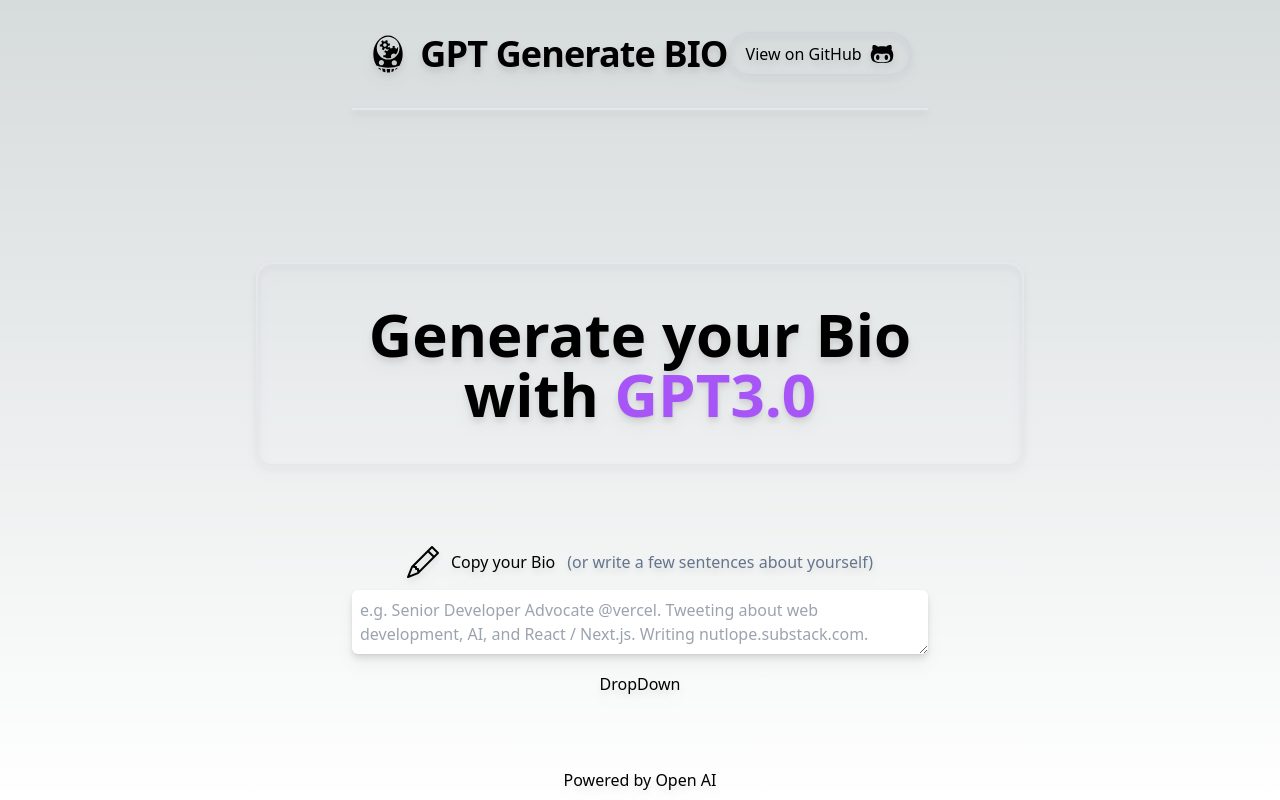
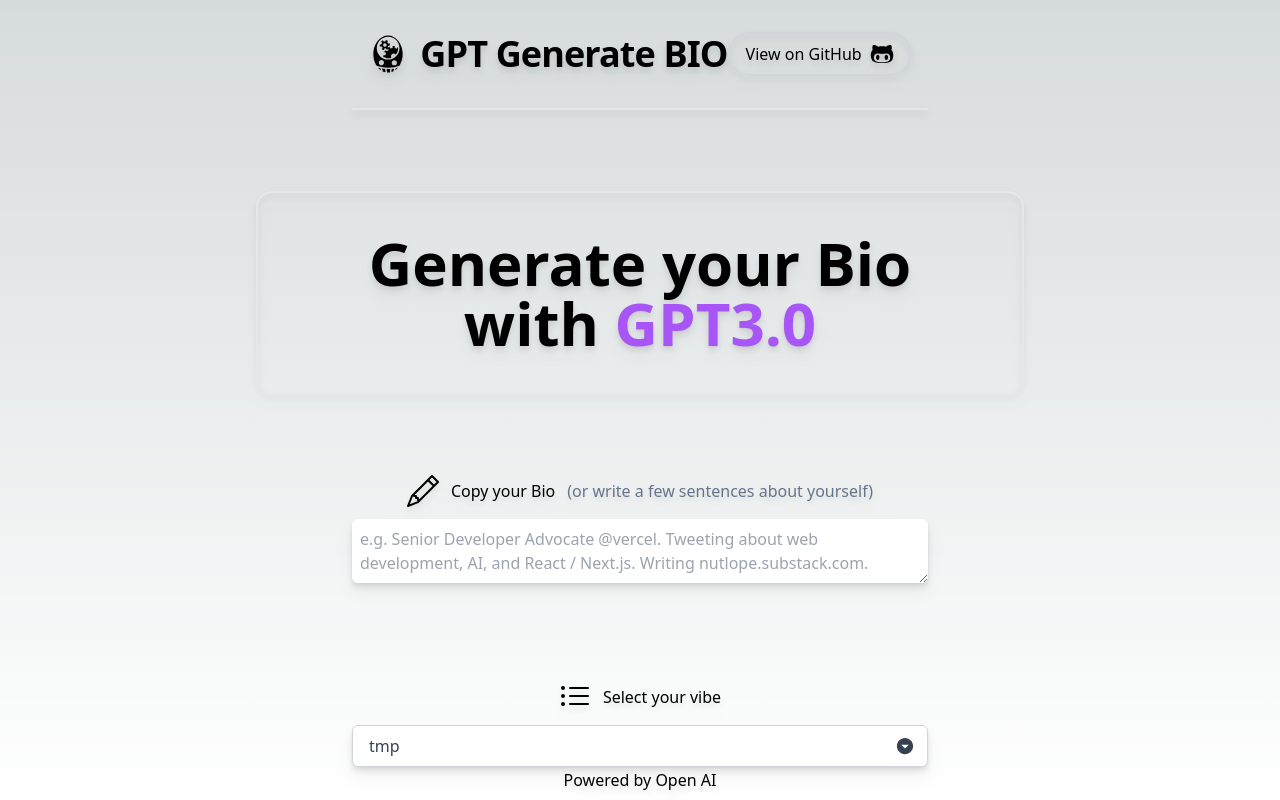
Before and after one commit to shutootaki/gpt-generate-bio, a Next.js app: page / in a window 1280 px wide. Built offline with nearby package versions, Linux system fonts and the light colour scheme.

Commit message:
feat: drop down

```diff
--- a/components/DropDown.tsx
+++ b/components/DropDown.tsx
@@ -1,5 +1,81 @@
-import React from "react";
+import { Menu, Transition } from "@headlessui/react";
+import { IoMdArrowDropdownCircle } from "react-icons/io";
+import { BsListUl } from "react-icons/bs";
+import { Fragment } from "react";
+import { FiCheck } from "react-icons/fi";
+
+export type VibeType = "Professional" | "Casual" | "Funny";
+
+let vibes: VibeType[] = ["Professional", "Casual", "Funny"];
+
+function classNames(...classes: string[]) {
+  return classes.filter(Boolean).join(" ");
+}
 
 export const DropDown = () => {
-  return <div>DropDown</div>;
+  return (
+    <>
+      <div className="max-w-xl w-full">
+        <div className="flex mt-20 mb-3 items-center space-x-3 justify-center ">
+          <BsListUl size={32} className="mb-5 sm:mb-0" />
+          <p className="mx-2 font-medium">Select your vibe</p>
+        </div>
+
+        <Menu as="div" className="relative block text-left w-full">
+          <div>
+            <Menu.Button className="inline-flex w-full justify-between items-center rounded-md border border-gray-300 bg-white px-4 py-2 text-gray-700 shadow-sm hover:bg-gray-50 focus:outline-none focus:ring-2 focus:ring-black">
+              tmp
+              <IoMdArrowDropdownCircle
+                className="-mr-1 ml-2 h-5 w-5 ui-open:hidden"
+                aria-hidden="true"
+              />
+              <IoMdArrowDropdownCircle
+                className="-mr-1 ml-2 h-5 w-5 hidden ui-open:block"
+                aria-hidden="true"
+              />
+            </Menu.Button>
+          </div>
+
+          <Transition
+            as={Fragment}
+            enter="transition ease-out duration-100"
+            enterFrom="transform opacity-0 scale-95"
+            enterTo="transform opacity-100 scale-100"
+            leave="transition ease-in duration-75"
+            leaveFrom="transform opacity-100 scale-100"
+            leaveTo="transform opacity-0 scale-95"
+          >
+            <Menu.Items
+              className="absolute left-0 z-10 mt-2 w-full origin-top-right rounded-md bg-white shadow-lg ring-1 ring-black ring-opacity-5 focus:outline-none"
+              key="tmp"
+            >
+              <div className="">
+                {vibes.map((vibeItem) => (
+                  <Menu.Item key={vibeItem}>
+                    {({ active }) => (
+                      <button
+                        onClick={() => alert()}
+                        className={classNames(
+                          active
+                            ? "bg-gray-100 text-gray-900"
+                            : "text-gray-700",
+                          vibes[0] === vibeItem ? "bg-gray-200" : "",
+                          "px-4 py-2 text-sm w-full text-left flex items-center space-x-2 justify-between"
+                        )}
+                      >
+                        <span>{vibeItem}</span>
+                        {vibes[0] === vibeItem ? (
+                          <FiCheck className="w-4 h-4 text-bold" />
+                        ) : null}
+                      </button>
+                    )}
+                  </Menu.Item>
+                ))}
+              </div>
+            </Menu.Items>
+          </Transition>
+        </Menu>
+      </div>
+    </>
+  );
 };
```
